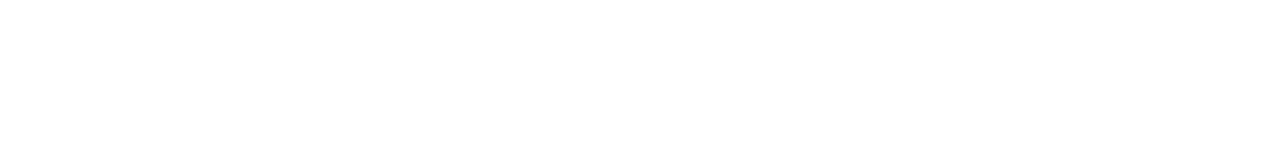
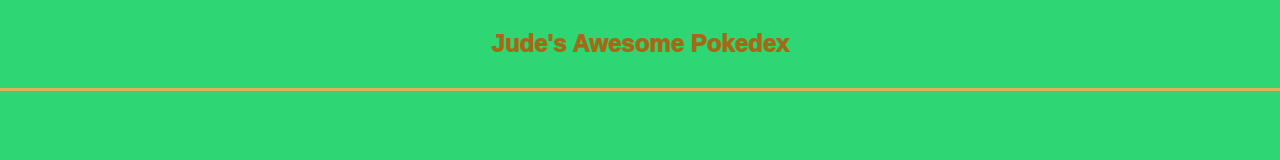
Before and after one commit to BatmanOG/PokeDex, a plain HTML site: page simple.js.app/index.html in a window 1280 px wide. Drawn offline with Linux system fonts and the light colour scheme.

Commit message:
adding header and style sheets

```diff
--- a/simple.js.app/index.html
+++ b/simple.js.app/index.html
@@ -1,11 +1,20 @@
 <!DOCTYPE html>
 <html>
   <head>
+    <link rel="stylesheet" type="text/css" href="css/normalize.css">
+    <link rel="stylesheet" type="text/css" href="css/styles.css">
     <meta charset="utf-8">
     <meta name="viewport" content="width=device-width, initial-scale=1">
     <title>Simple JS App</title>
   </head>
   <body>
-    <script src="js/scripts.js"></script>
+    <header class="page-header">
+      Jude's Awesome Pokedex
+    </header>
+
+
+
+    <div class="pokemon-list">
+    <script src="js/scripts.js"></script></div>
   </body>
 </html>
```
